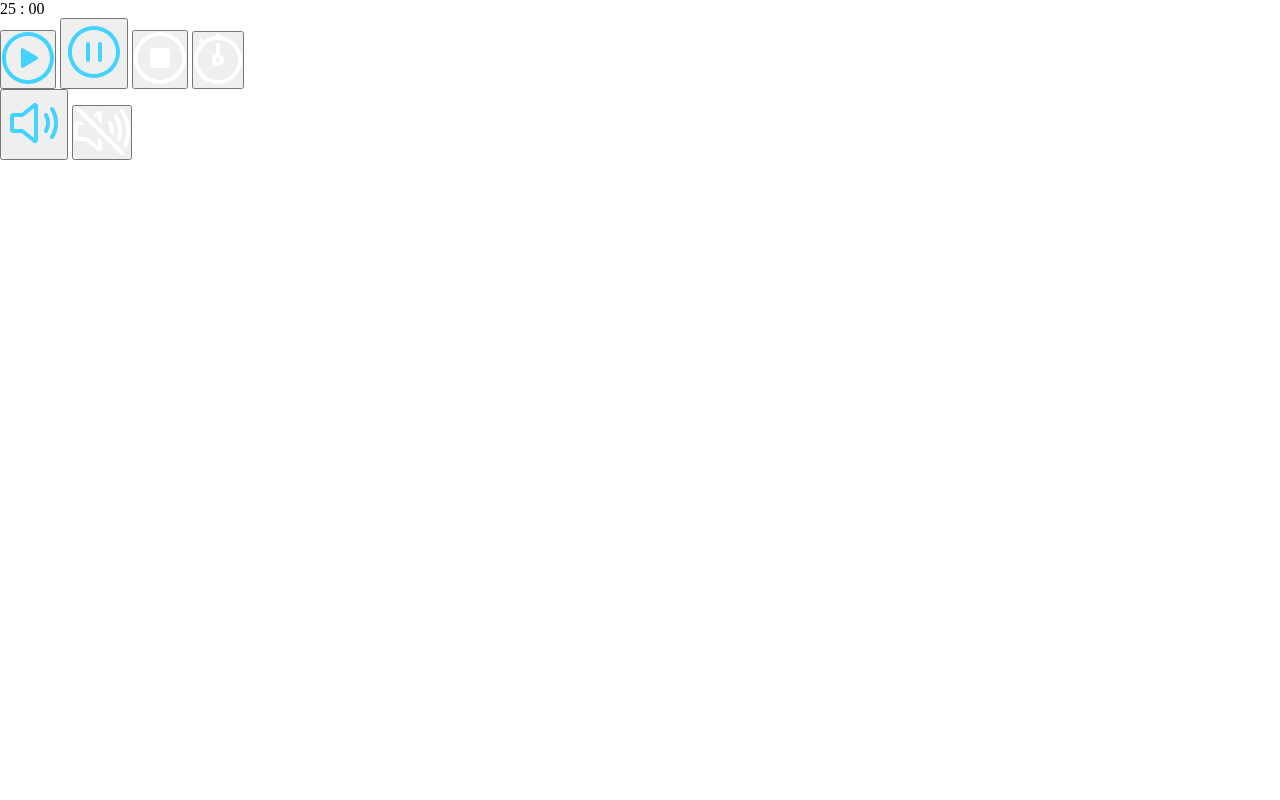
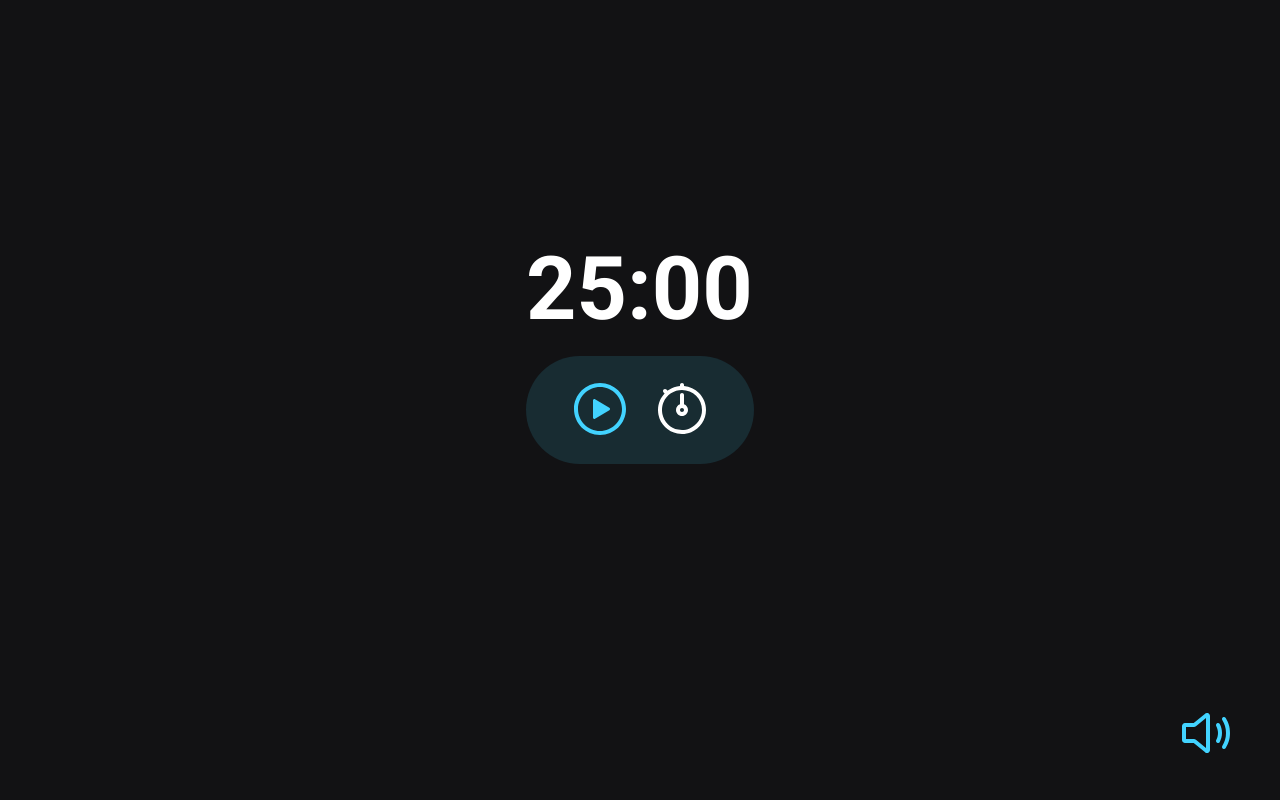
Before and after one commit to gomesmenezes/FocusTime, a plain HTML site: page index.html in a window 1280 px wide. Drawn offline with Linux system fonts and the light colour scheme.

Commit message:
Finish layout

```diff
--- a/index.html
+++ b/index.html
@@ -1,16 +1,21 @@
 <!DOCTYPE html>
 <html lang="pt-br">
 <head>
+  <link rel="preconnect" href="https://fonts.googleapis.com">
+  <link rel="preconnect" href="https://fonts.gstatic.com" crossorigin>
+  <link href="https://fonts.googleapis.com/css2?family=Roboto:wght@700&display=swap" rel="stylesheet">
+
+
   <meta charset="UTF-8">
-  <link rel="stylesheet" href="./style.css">
-
   <meta name="viewport" content="width=device-width, initial-scale=1.0">
   <meta name="description" content="Temporizador Estilo Pomodoro">
   <title>Focus Time</title>
+
+  <link rel="stylesheet" href="./style.css">
 </head>
 <body>
   <main>
-    <div class="timer">
+    <div id="timer">
 
       <span class="minutes">25</span>
       <span>:</span>
@@ -18,17 +23,17 @@
 
     </div>
 
-    <div class="controls">
-      <button id="play"> <img src="../assets/play.svg" alt="Botão play"></button>
-      <button id="pause"> <img src="../assets/pause-circle.svg" alt="Botão pause"> </button>
-      <button id="stop"> <img src="../assets/stop.svg" alt="Botão parar"></button>
-      <button id="set"> <img src="../assets/temp-central.svg" alt="Botão configurar"></button>
+    <div id="controls">
+      <button class="play"> <img src="../assets/play.svg" alt="Botão play"></button>
+      <button class="pause hide"> <img src="../assets/pause-circle.svg" alt="Botão pause"> </button>
+      <button class="stop hide"> <img src="../assets/stop.svg" alt="Botão parar"></button>
+      <button class="set"> <img src="../assets/temp-central.svg" alt="Botão configurar"></button>
     </div>
   </main>
 
   <footer>
-    <button id="sound-on"> <img src="../assets/volume-baixo.svg" alt="Botão volume"></button>
-    <button id="sound-off"> <img src="../assets/mute.svg" alt="Botão mutar"></button>
+    <button class="sound-on"> <img src="../assets/volume-baixo.svg" alt="Botão volume"></button>
+    <button class="sound-off hide> <img src="../assets/mute.svg" alt="Botão mutar"></button>
   </footer>
 
 </body>
--- a/style.css
+++ b/style.css
@@ -4,8 +4,76 @@
   box-sizing: border-box;
 }
 
+:root {
+  --bg-color: #121214;
+
+  --base-color: 194;
+  --bg-primary-light: hsla(var(--base-color), 100%, 63%, 0.13);
+  --primary-color: hsl(var(--base-color), 100%, 63%);
+
+  --text-color: #FFFFFF;
+
+  font-size: 62.5%;
+}
+
+body {
+  font-family: 'Roboto', sans-serif;
+  background-color: var(--bg-color);
+
+  color: var(--text-color);
+  display: grid ;
+
+  min-height: 100vh;
+}
+
+#timer {
+  font-size: clamp(4rem, 4rem + 10vh, 8.8rem);
+
+  display: flex;
+  margin-bottom: 1.6rem;
+}
+
+.hide {
+  display: none;
+}
+
+.play svg path, .pause svg path, .sound-on svg path{
+  fill: var(--primary-color);
+}
+
 button {
-
+  background-color: transparent;
+  border: none;
 
   cursor: pointer;
 }
+
+button svg {
+  width: clamp(3.2rem, 2rem + 12vh, 6.4rem);
+}
+
+main {
+  align-self: end;
+  justify-self: center;
+}
+
+#controls {
+  background-color: var(--bg-primary-light);
+
+  display: flex;
+  align-items: center;
+  justify-content: center;
+  gap: 3.2rem;
+
+  border-radius: 9999px;
+
+  width: clamp(10rem, 10rem + 30vw, 22.8rem);
+  height: clamp(8rem, 5rem + 10vh, 10.8rem);
+}
+
+footer {
+  align-self: end;
+  justify-self: end;
+
+  padding: 0 4rem 3.2rem 0;
+}
```
